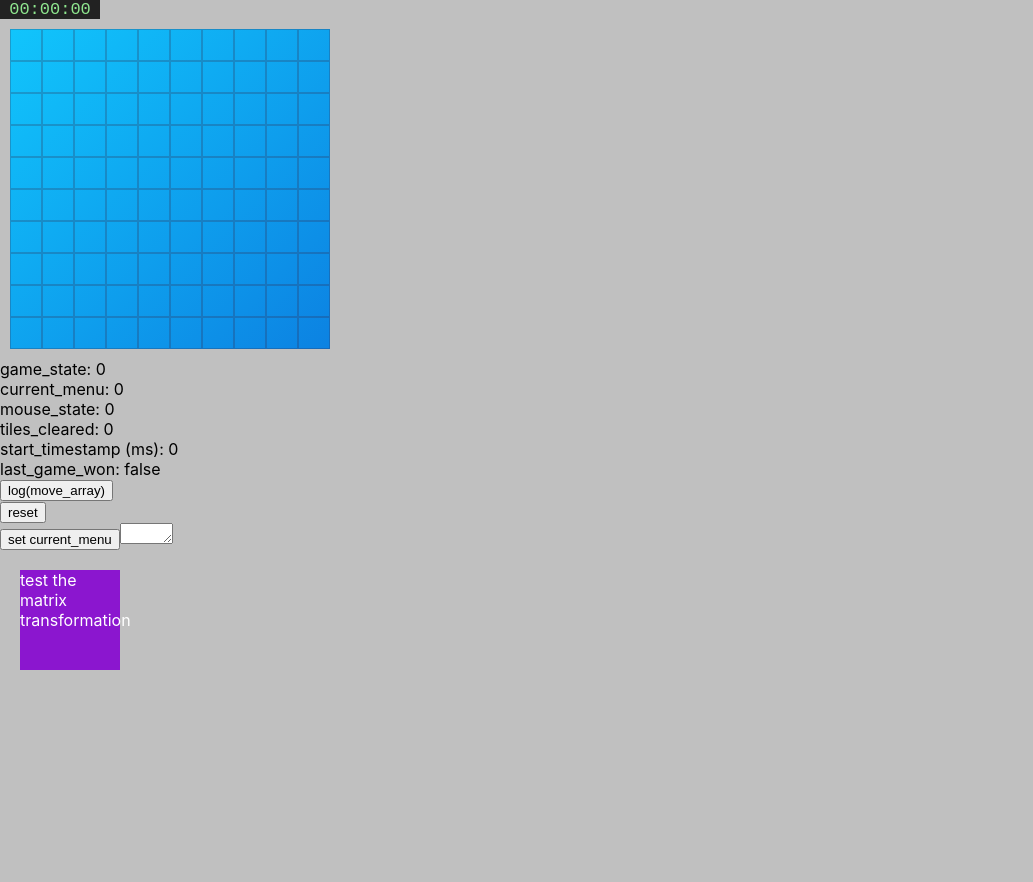
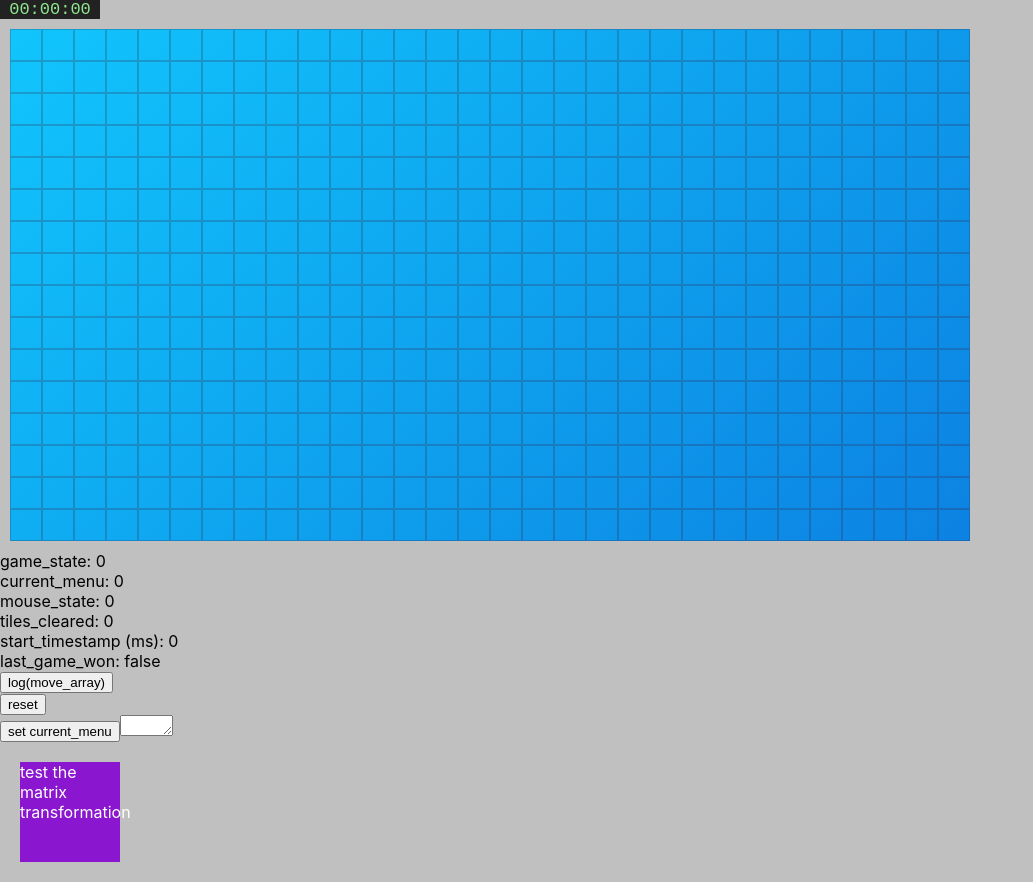
Before and after one commit to sinoftheta/ms-redux, a React (Create React App) app: page / in a window 1280 px wide. Shown: the whole page, without its empty margins (0-1033 px from the left). Before the commit the page ends 800 px from the top, so only its background shows below. Built offline with nearby package versions, Linux system fonts and the light colour scheme.

Commit message:
danksgiving stuff

```diff
--- a/src/App.js
+++ b/src/App.js
@@ -21,6 +21,11 @@
 import { connect } from 'react-redux';
 
 class App extends Component {
+    componentDidMount(){
+        // read settings...?
+
+
+    }
     render() {
         let overlay;
         if(this.props.current_menu !== 0){ // if the app is in a menu, make the game area unclickable
--- a/src/actions/boardActions.js
+++ b/src/actions/boardActions.js
@@ -26,7 +26,7 @@
 // OTHER ACTIONS //
 import { setStartTimestamp } from './general';
 
-const totalMines = 10; // TEMPORARY WAY TO CHANGE THE NUMBER OF MINES IN A GAME LOOOOL IM LAZY
+const totalMines = 99; // TEMPORARY WAY TO CHANGE THE NUMBER OF MINES IN A GAME LOOOOL IM LAZY
 
 
 
--- a/src/components/Timer.js
+++ b/src/components/Timer.js
@@ -80,8 +80,8 @@
         else{
             // convert display_time to fixed point format
             let seconds = Math.floor(this.state.display_time / 1000 );
-            if(seconds < 10) printedValue += "00";
-            else if( seconds < 100) printedValue += "0";
+            //if(seconds < 10) printedValue += "0";//0";
+            //else if( seconds < 100) printedValue += "0";
             //else printedValue += "000";
             printedValue += seconds;
             printedValue += ".";
--- a/src/reducers/reducers.js
+++ b/src/reducers/reducers.js
@@ -32,8 +32,8 @@
 *
 **********************************************************************************************/
 
-// STATES
-const current_menu = (state = 0, action) => { // 0 means no menu, each menu has a corresponding id
+// APP STATES //
+const current_menu = (state = 0, action) => { // 0 means no menu, each menu has a corresponding id, this should be put in definitions
     switch(action.type){
         case SET_MENU:
             return action.id;
@@ -50,25 +50,10 @@
             return state;
     }
 }
-const tiles_cleared = (state = 0, action) => {
-    switch(action.type){
-        case RESET_GAME:
-            return 0;
-        case REVEAL_TILE:
-            return state + 1;
-        default:
-            return state;
-    }
-}
-const mouse_state = (state = up, action) => {
-    switch(action.type){
-        case SET_MOUSE_STATE:
-            return action.val;
-        default:
-            return state;
-    }
-}
-// FLAGS
+
+
+
+// FLAGS // maybe this counts as game memory
 
 const last_game_won = (state = false, action) =>{
     switch(action.type){
@@ -79,7 +64,8 @@
     }
 }
 
-const board = ( state = matrix( 10, 10, tileInit) , action) => { // default is just an advanced board, will change this later to read from a settings file.
+// GAME MEMORY //
+const board = ( state = matrix( 30, 16, tileInit) , action) => { // default is just an advanced board, will change this later to read from a settings file.
     switch(action.type){
         // spread operators and slice() may make this resource intensive
         case SET_FLAG:
@@ -125,6 +111,24 @@
             return state;
     }
 }
+const tiles_cleared = (state = 0, action) => {
+    switch(action.type){
+        case RESET_GAME:
+            return 0;
+        case REVEAL_TILE:
+            return state + 1;
+        default:
+            return state;
+    }
+}
+const mouse_state = (state = up, action) => {
+    switch(action.type){
+        case SET_MOUSE_STATE:
+            return action.val;
+        default:
+            return state;
+    }
+}
 const move_array = (state = [], action) => {
     switch(action.type){
         case RECORD_MOVE:
@@ -143,11 +147,21 @@
 
 
 
-// CREATE ROOT REDUCERS
+// CREATE ROOT REDUCERS //
 export default combineReducers({ //creates the root reducer, its imported and used by the store
 
+
+    //menu state
     current_menu,
+    //associated "menu change warning" states/flags go here
+
+
+
+    //game state
     game_state,
+    //associated "game state change warning" states/flags go here (to be used for game animations)
+
+
     mouse_state,
 
     board,
--- a/src/style/App.css
+++ b/src/style/App.css
@@ -1,3 +1,13 @@
+/* latin-ext */
+@font-face {
+  font-family: 'Bungee';
+  font-style: normal;
+  font-weight: 400;
+  src: local('Bungee'), local('Bungee-Regular'), url("C:/Users/Bundo/Desktop/code/ms-redux/src/other/N0bU2SZBIuF2PU_0A3R1Gd8.woff2") format('woff2');
+  unicode-range: U+0100-024F, U+0259, U+1E00-1EFF, U+2020, U+20A0-20AB, U+20AD-20CF, U+2113, U+2C60-2C7F, U+A720-A7FF;
+}
+
+
 #App{
   position: relative;
 }
@@ -97,7 +107,7 @@
   width: 30px;
 
   border-style: solid;
-  border-width: 0.02px;
+  border-width: 1px;
   /*border-color: #8763422e;*/
   border-color: #361e3b3d;
 
@@ -108,6 +118,7 @@
   font-size: 17px;
 
   position: relative;
+
 }
 
 .tile-not-revealed{
```
Also changed, not shown: src/other/N0bU2SZBIuF2PU_0A3R1Gd8.woff2 (added), 1 other file (tests, documents, lock files or other folders).
